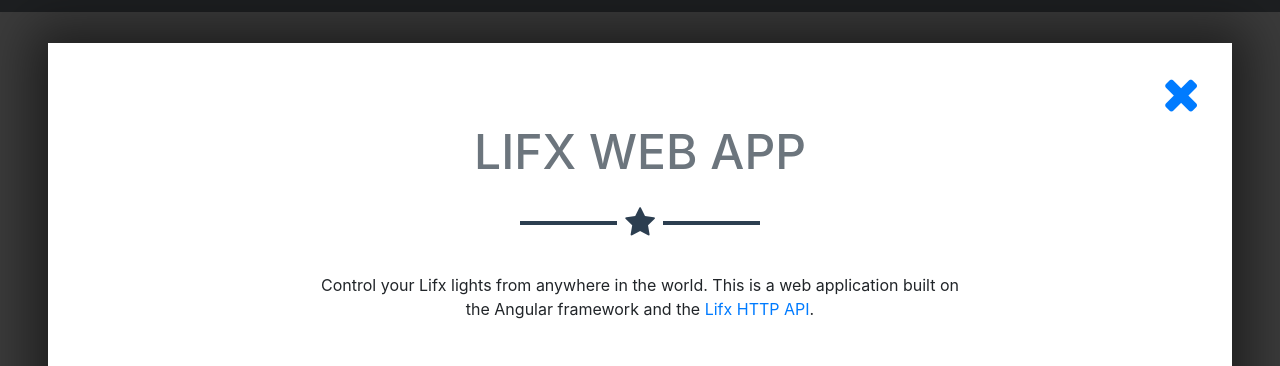
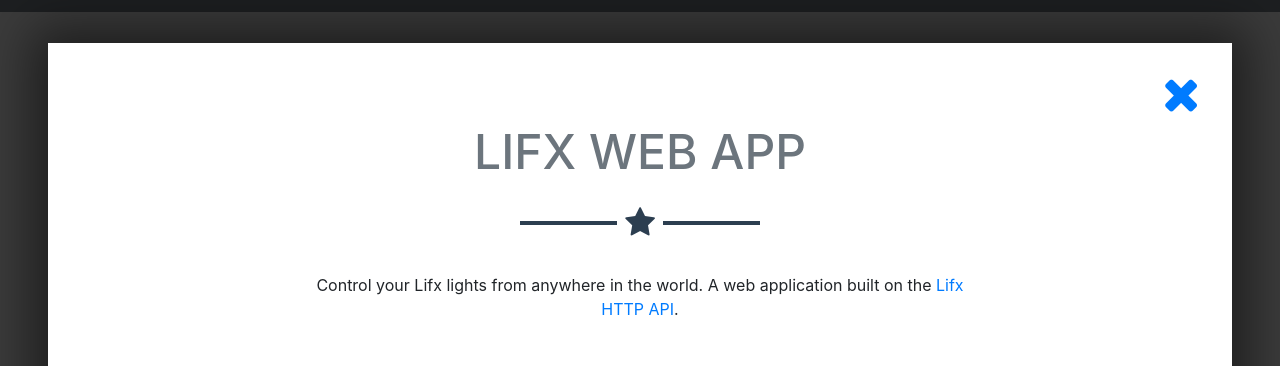
Before and after one commit to billykirk01/MySite, a website with bundled scripts: page index.html in a window 1280 px wide. Both pictures are taken after a click on the link 260 px from the left and 1138 px from the top of the page. Shown: the part 832-1198 px from the top of the page. Built offline with nearby package versions, Linux system fonts and the light colour scheme.

Commit message:
Wording of lifx modal

```diff
--- a/index.html
+++ b/index.html
@@ -337,7 +337,7 @@
             <hr class="star-dark mb-5">
             <!-- <img class="img-fluid mb-5" src="img/portfolio/cabin.png" alt=""> -->
             <p class="mb-5">
-              Control your Lifx lights from anywhere in the world. This is a web application built on the Angular framework and the
+              Control your Lifx lights from anywhere in the world. A web application built on the
               <a href="https://api.developer.lifx.com/docs">Lifx HTTP API</a>.
             </p>
             <div class="mb-4">
```
